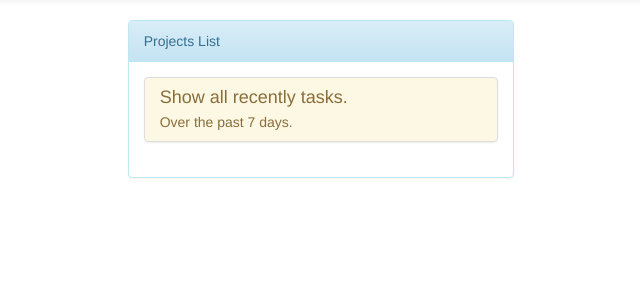
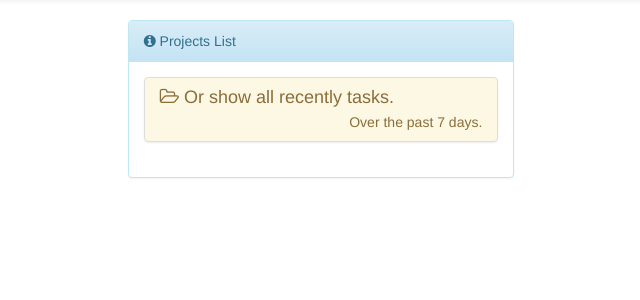
Before and after one commit to toomore/asana_api, a Flask app: template templates/user_projects.htm in a window 1280 px wide. Shown: the part 52-352 px from the top of the page, without its empty margins (319-959 px from the left). Run offline with Flask 2, Linux system fonts and the light colour scheme; the template is opened without the code that fills it, so the values that code supplies are empty; the visitor is signed in with stand-in values (Sample User, id 1); some libraries are stand-ins or nearby versions.

Commit message:
Add font-awesome.

```diff
--- a/templates/base.htm
+++ b/templates/base.htm
@@ -5,6 +5,7 @@
     <meta name="viewport" content="width=device-width, initial-scale=1">
     <link rel="stylesheet" href="//netdna.bootstrapcdn.com/bootstrap/3.2.0/css/bootstrap.min.css">
     <link rel="stylesheet" href="//netdna.bootstrapcdn.com/bootstrap/3.2.0/css/bootstrap-theme.min.css">
+    <link rel="stylesheet" href="//maxcdn.bootstrapcdn.com/font-awesome/4.2.0/css/font-awesome.min.css">
 </head>
 <body>
     <div class="container-fluid">
@@ -43,7 +44,7 @@
                     #}
                     {% if session.get('access_token')%}
                         <ul class="nav navbar-nav navbar-right">
-                            <li><a href="{{url_for('logout')}}">登出</a></li>
+                            <li><a href="{{url_for('logout')}}"><i class="fa fa-sign-out"></i> 登出</a></li>
                         </ul>
                     {% endif %}
                 </div><!-- /.navbar-collapse -->
--- a/templates/home.htm
+++ b/templates/home.htm
@@ -10,11 +10,11 @@
             {% endif %}
         {% endwith %}
         <div class="panel panel-success">
-            <div class="panel-heading">Lazy Weekly Report</div>
+            <div class="panel-heading"><i class="fa fa-info-circle"></i> Lazy Weekly Report</div>
             <div class="panel-body bg-success">
-                <div class="text-success">每週五下班前的 Weekly Report 也可以寫的很專業很快速 ...</div>
+                <div class="text-success"><i class="fa fa-comments-o"></i> 每週五下班前的 Weekly Report 也可以寫的很專業很快速 ...</div>
                 <br>
-                <a class="btn btn-success btn-block" href="{{login_url}}">Login with Asana</a>
+                <a class="btn btn-success btn-block" href="{{login_url}}"><i class="fa fa-sign-in"></i> Login with Asana</a>
             </div>
         </div>
     </div>
--- a/templates/user_projects.htm
+++ b/templates/user_projects.htm
@@ -4,18 +4,18 @@
 <div class="row">
     <div class="col-md-4 col-md-offset-4">
         <div class="panel panel-info">
-            <div class="panel-heading">Projects List</div>
+            <div class="panel-heading"><i class="fa fa-info-circle"></i> Projects List</div>
             <div class="panel-body">
                 <div class="list-group">
                     {% for project in data %}
                     <a class="list-group-item" href="{{url_for('projects_tasks', workspace_id=project.id)}}">
-                        <h4 class="list-group-item-heading">{{project.name}}</h4>
-                        <p class="list-group-item-text">{{project.id}}</p>
+                        <h4 class="list-group-item-heading"><i class="fa fa-folder-open"></i> {{project.name}}</h4>
+                        <p class="list-group-item-text text-right">{{project.id}}</p>
                     </a>
                     {% endfor %}
                     <a class="list-group-item list-group-item-warning" href="{{url_for('all_tasks')}}">
-                        <h4 class="list-group-item-heading">Show all recently tasks.</h4>
-                        <p class="list-group-item-text">Over the past 7 days.</p>
+                        <h4 class="list-group-item-heading"><i class="fa fa-folder-open-o"></i> Or show all recently tasks.</h4>
+                        <p class="list-group-item-text text-right">Over the past 7 days.</p>
                     </a>
                 </div>
             </div>
```
Also changed, not shown: templates/user_projects_tasks.htm (+6 -6 lines).
